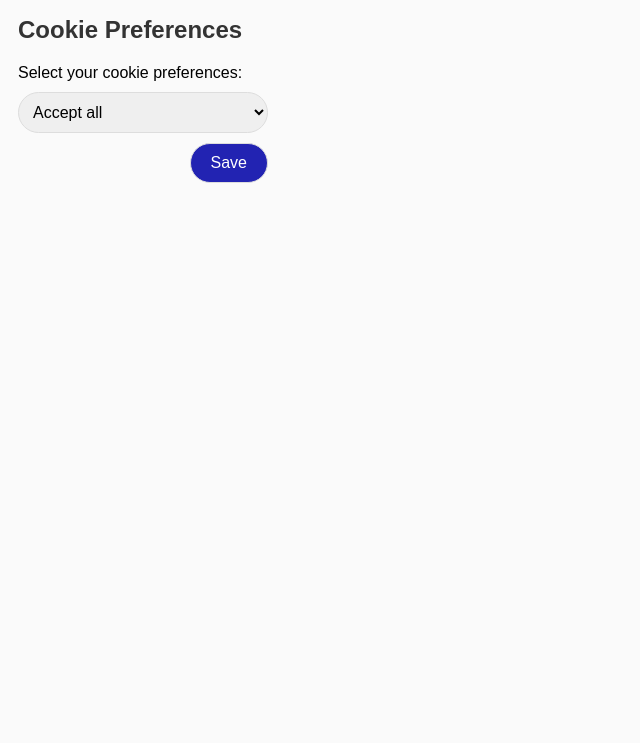
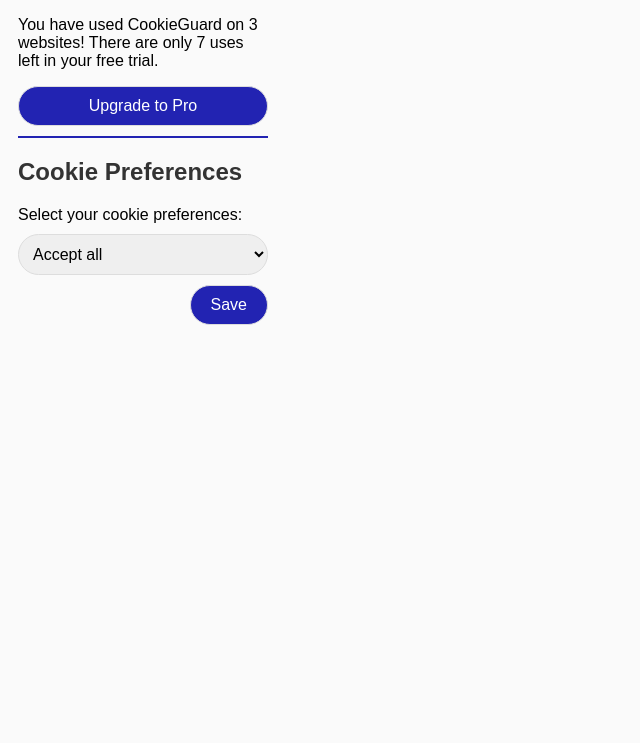
Before and after one commit to sharyz119/dataguard-innovator, a browser extension: page cookie_extension/options.html in a window 1280 px wide. Shown: the top 743 px of the page, without its empty margins (0-640 px from the left). Drawn offline with Linux system fonts and the light colour scheme.

Commit message:
Update options.html

```diff
--- a/cookie_extension/options.html
+++ b/cookie_extension/options.html
@@ -6,6 +6,12 @@
     <link rel="stylesheet" href="style.css">
 </head>
 <body>
+    <div class ="trial_banner">
+        <p>You have used CookieGuard on 3 websites! There are only 7 uses left in your free trial.</p>
+        <button id="upgrade">Upgrade to Pro</button>
+        <hr>
+    </div>
+
     <h1>Cookie Preferences</h1>
     <label for="cookiePref">Select your cookie preferences:</label>
     <select id="cookiePref" aria-label="Cookie preferences">
```
